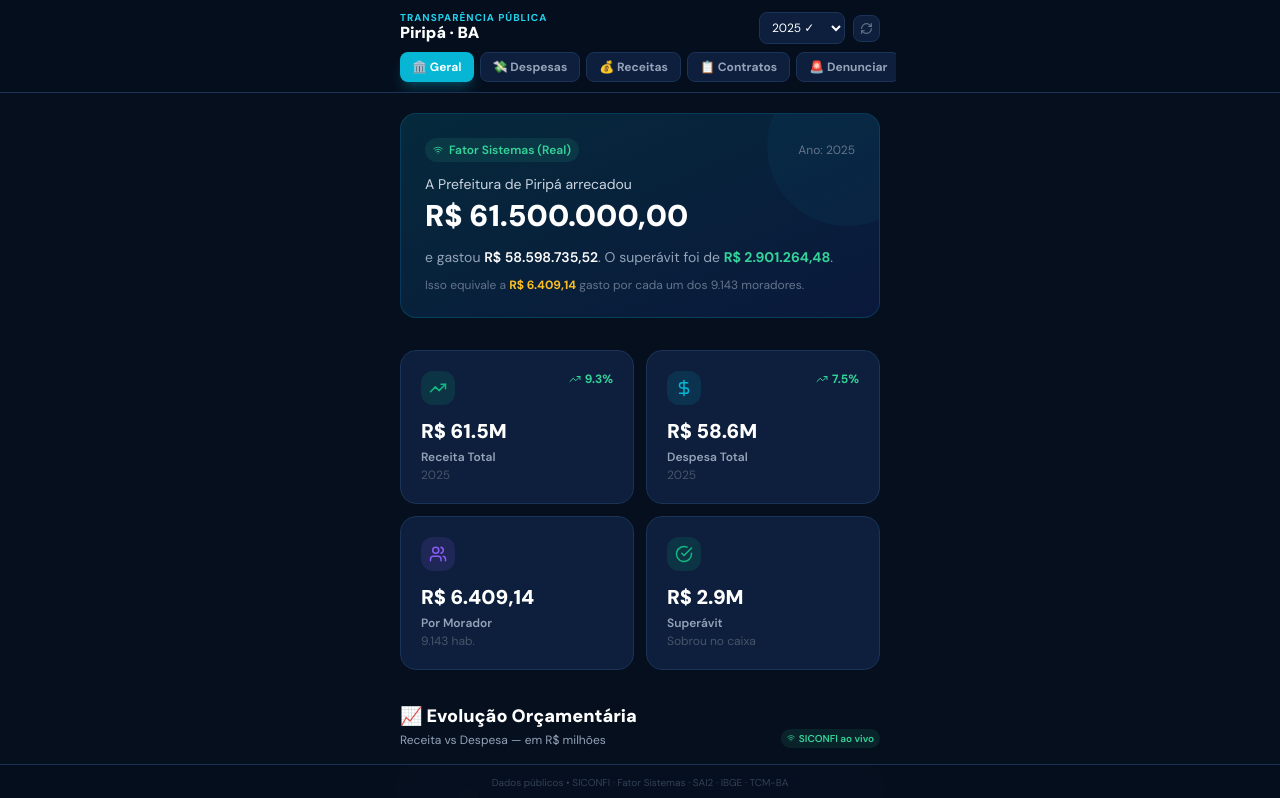
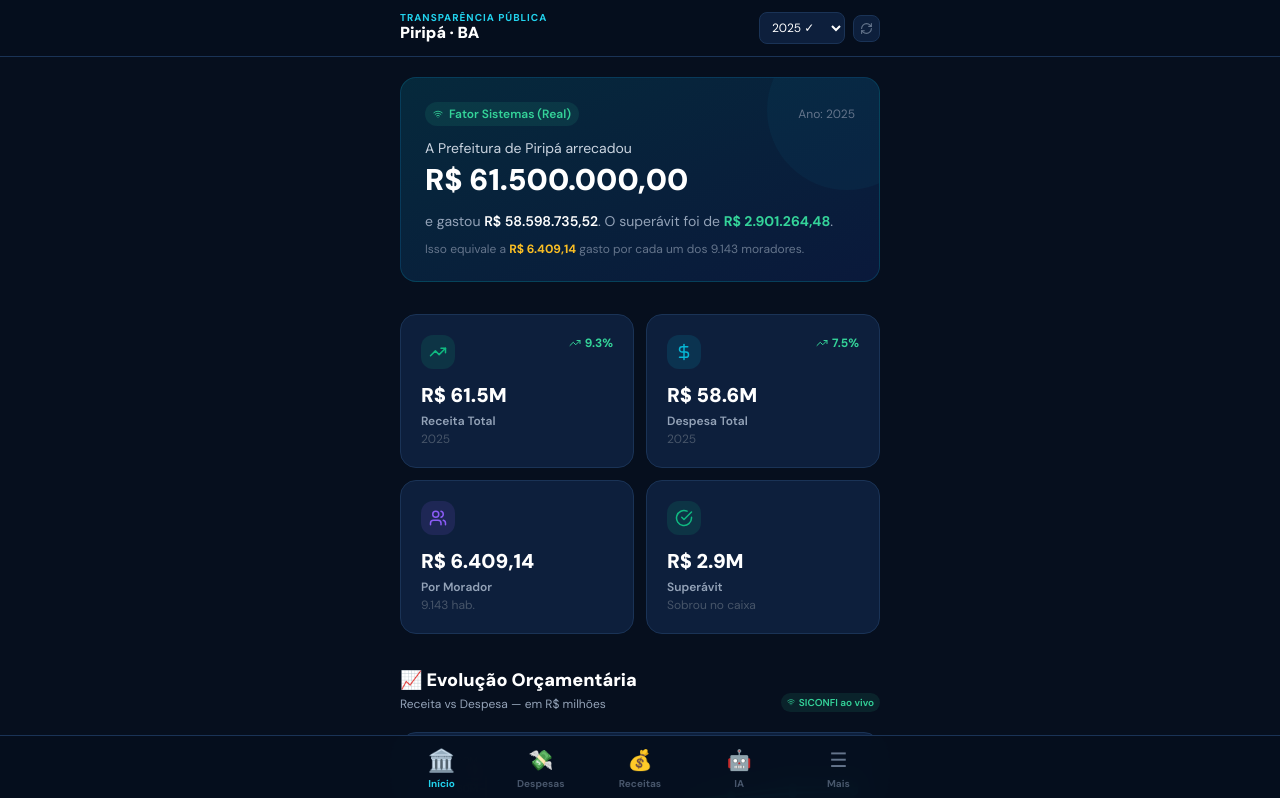
Before and after one commit to carlosabade801-gif/piripa_transparente, a React (Vite) app: page / in a window 1280 px wide. Shown: the top 798 px of the page. Built offline with nearby package versions, Linux system fonts and the light colour scheme.

Commit message:
feat(ux): move navigation to bottom tab bar

```diff
--- a/src/App.jsx
+++ b/src/App.jsx
@@ -196,11 +196,9 @@ import ReceitasDetalhadas from "./tabs/ReceitasDetalhadas";
 import Mais               from "./tabs/Mais";
 
 const TABS = [
-  { id: "visao",       label: "Geral",      emoji: "🏛️" },
+  { id: "visao",       label: "Início",     emoji: "🏛️" },
   { id: "despesas",    label: "Despesas",   emoji: "💸" },
   { id: "receitas",    label: "Receitas",   emoji: "💰" },
-  { id: "licitacoes",  label: "Contratos",  emoji: "📋" },
-  { id: "denuncias",   label: "Denunciar",  emoji: "🚨" },
   { id: "chatia",      label: "IA",         emoji: "🤖" },
   { id: "mais",        label: "Mais",       emoji: "☰" },
 ];
@@ -258,7 +256,7 @@ export default function App() {
 
       {/* ── Header ── */}
       <header className="sticky top-0 z-50 bg-[#060F1E]/95 backdrop-blur-md border-b border-[#1A3356]">
-        <div className="max-w-lg mx-auto px-4 pt-3 pb-2 flex items-center justify-between">
+        <div className="max-w-lg mx-auto px-4 py-3 flex items-center justify-between">
           <div>
             <p className="text-[10px] text-cyan-400 font-bold tracking-widest uppercase leading-none">Transparência Pública</p>
             <h1 className="text-base font-black text-white leading-tight">{CONFIG.municipio} · BA</h1>
@@ -276,25 +274,6 @@ export default function App() {
               <RefreshCw size={13} className={loading ? "animate-spin text-cyan-400" : "text-slate-500"} />
             </button>
           </div>
-        </div>
-
-        {/* Tabs */}
-        <div ref={tabsRef} className="max-w-lg mx-auto px-4 pb-2.5 flex gap-1.5 overflow-x-auto scrollbar-hide">
-          {TABS.map(t => (
-            <button
-              key={t.id}
-              data-active={tab === t.id}
-              onClick={() => setTab(t.id)}
-              className={`flex-shrink-0 flex items-center gap-1 px-3 py-1.5 rounded-lg text-xs font-bold transition-all ${
-                tab === t.id
-                  ? t.id === "chatia"
-                    ? "bg-violet-600 text-white shadow-lg shadow-violet-500/25"
-                    : "bg-cyan-500 text-white shadow-lg shadow-cyan-500/25"
-                  : "bg-[#0D1F3C] text-slate-400 hover:text-white border border-[#1A3356]"
-              }`}>
-              {t.emoji} {t.label}
-            </button>
-          ))}
         </div>
       </header>
 
@@ -355,12 +334,34 @@ export default function App() {
 
       <InstallBanner />
 
-      {/* ── Footer ── */}
-      <footer className="fixed bottom-0 left-0 right-0 bg-[#060F1E]/95 backdrop-blur border-t border-[#1A3356] py-2.5">
-        <p className="text-center text-[10px] text-slate-700">
-          Dados públicos • SICONFI · Fator Sistemas · SAI2 · IBGE · TCM-BA
-        </p>
-      </footer>
+      {/* ── Bottom Navigation Bar ── */}
+      <nav className="fixed bottom-0 left-0 right-0 bg-[#060F1E]/95 backdrop-blur-md border-t border-[#1A3356] pb-safe">
+        <div className="max-w-lg mx-auto flex items-center justify-around px-2 py-2">
+          {TABS.map(t => {
+            const isActive = tab === t.id;
+            return (
+              <button
+                key={t.id}
+                onClick={() => setTab(t.id)}
+                className={`flex flex-col items-center justify-center w-16 h-12 rounded-xl transition-all ${
+                  isActive
+                    ? t.id === "chatia"
+                      ? "text-violet-400"
+                      : "text-cyan-400"
+                    : "text-slate-500 hover:text-slate-300"
+                }`}
+              >
+                <span className={`text-xl mb-0.5 transition-transform ${isActive ? "scale-110" : "scale-100"}`}>
+                  {t.emoji}
+                </span>
+                <span className={`text-[10px] font-bold ${isActive ? "opacity-100" : "opacity-70"}`}>
+                  {t.label}
+                </span>
+              </button>
+            );
+          })}
+        </div>
+      </nav>
     </div>
   );
 }
--- a/src/tabs/Mais.jsx
+++ b/src/tabs/Mais.jsx
@@ -1,11 +1,25 @@
 import {
-  Calculator, Search, Building2, Scale, TrendingUp
+  Calculator, Search, Building2, Scale, TrendingUp, FileText, ShieldAlert
 } from "lucide-react";
 import Card from "../components/Card";
 import { SectionTitle } from "../components/ui";
 
 export default function Mais({ setTab }) {
   const modulos = [
+    {
+      id: "licitacoes",
+      titulo: "Contratos e Licitações",
+      desc: "Veja todos os contratos e editais vigentes",
+      icone: FileText,
+      cor: "#6366F1"
+    },
+    {
+      id: "denuncias",
+      titulo: "Denunciar Irregularidades",
+      desc: "Canais oficiais e anônimos de denúncia",
+      icone: ShieldAlert,
+      cor: "#EF4444"
+    },
     {
       id: "custopramim",
       titulo: "Custo Pra Mim",
```
